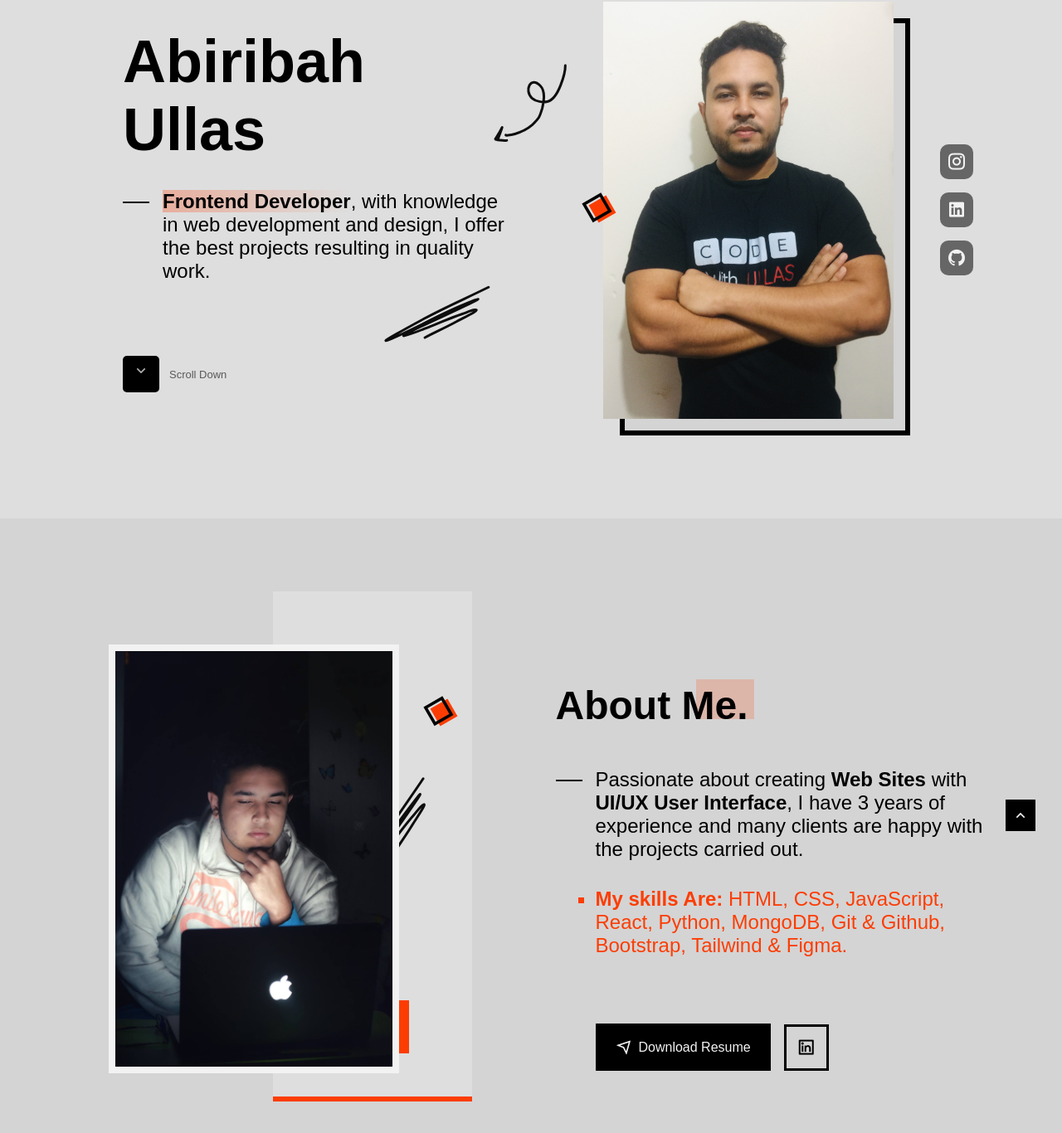
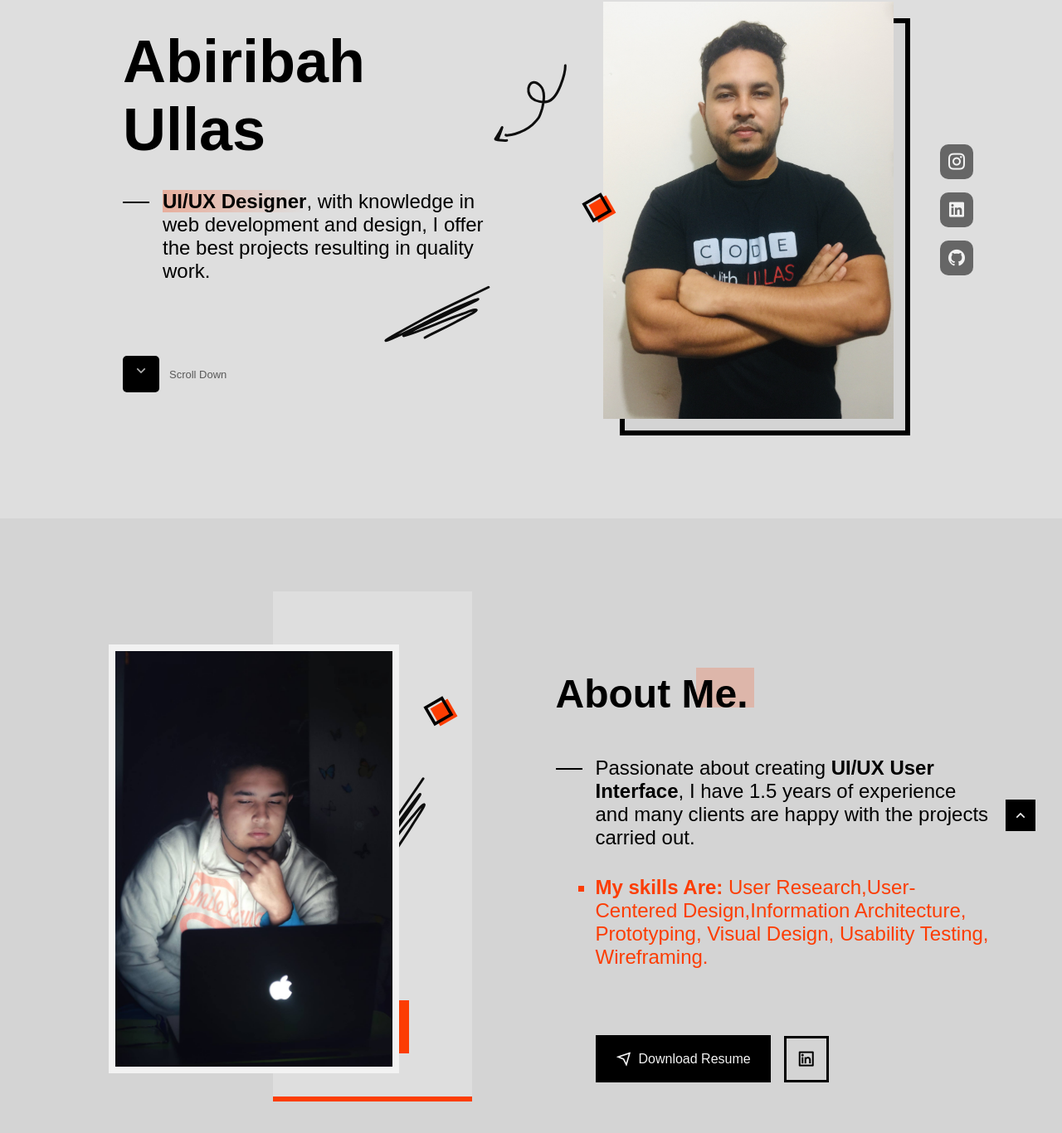
Before and after one commit to abiribahullas7766/Portfolio_Website_Ullas, a plain HTML site: page index.html in a window 1280 px wide. Shown: the part 198-1564 px from the top of the page at 83% size. Drawn offline with nearby package versions, Linux system fonts and the light colour scheme; a web font is replaced by a local one.

Commit message:
Update index.html

```diff
--- a/index.html
+++ b/index.html
@@ -108,7 +108,7 @@
           </div>
           <div class="home__info">
             <p class="home__description">
-              <b>Frontend Developer</b>, with knowledge in web development and
+              <b>UI/UX Designer</b>, with knowledge in web development and
               design, I offer the best projects resulting in quality work.
             </p>
             <a href="#about" class="home__scroll">
@@ -148,15 +148,15 @@
           </div>
           <div class="about__info">
             <p class="about__description">
-              Passionate about creating <b>Web Sites</b> with
-              <b>UI/UX User Interface</b>, I have 3 years of experience and many
+              Passionate about creating
+              <b>UI/UX User Interface</b>, I have 1.5 years of experience and many
               clients are happy with the projects carried out.
             </p>
 
             <ul class="about__list">
               <li class="about__item">
-                <b>My skills Are:</b> HTML, CSS, JavaScript, React, Python, MongoDB, Git &
-                Github, Bootstrap, Tailwind & Figma.
+                <b>My skills Are:</b> User Research,User-Centered Design,Information Architecture,
+                Prototyping, Visual Design, Usability Testing, Wireframing.
               </li>
             </ul>
             <div class="about__buttons">
```
